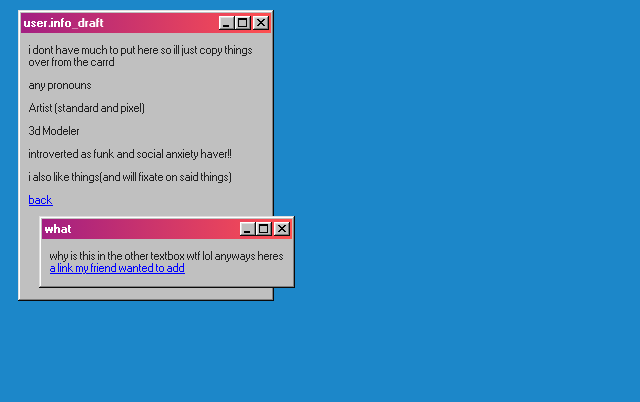
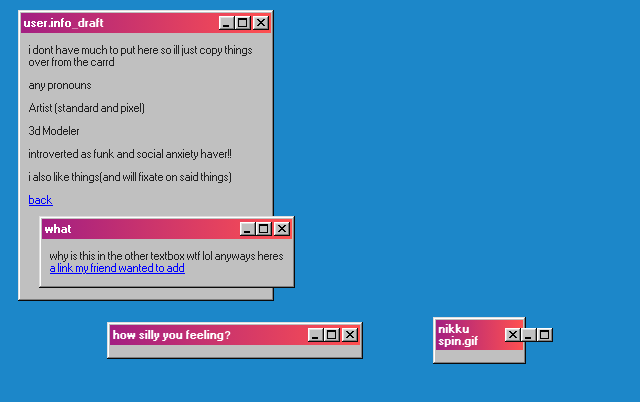
Before and after one commit to Spacefruuit/spacefruuit-silly-site, a website: page me.html in a window 1280 px wide. Shown: the whole page, without its empty margins (0-640 px from the left). Drawn offline with Linux system fonts and the light colour scheme.

Commit message:
started on new me section

```diff
--- a/me.html
+++ b/me.html
@@ -42,7 +42,48 @@
        <div class="window-body">
        <p>why is this in the other textbox wtf lol anyways heres <a href="./bred.html">a link my friend wanted to add</a></p>
 
+        </div>
+  </div>
+  </div>
+  </div>
+  <div class="parent">
+    <div class="child">
+      <p>       </p>
+    </div>
+    <div class="child">
+  <div class="window" style="margin: 3px; width: 250px;">
+      <div class="title-bar">
+          <div class="title-bar-text">how silly you feeling?</div>
+          <div class="title-bar-controls">
+            <button aria-label="Minimize"></button>
+            <button aria-label="Maximize"></button>
+            <button aria-label="Close"></button>
+          </div>
+        </div>
 
+    <div class="window-body">
+      <p> </p>
+        </div>
+    </div>
+  </div>
+  <div class="child">
+  <div class="window" style="margin: 3px; width: 87px;">
+    <div class="title-bar">
+        <div class="title-bar-text">nikku spin.gif</div>
+        <div class="title-bar-controls">
+          <button aria-label="Close"></button>
+          <button aria-label="Minimize"></button>
+          <button aria-label="Maximize"></button>
+        </div>
+      </div>
+
+  <div class="window-body">
+    <p>
+
+    </p>
+  </div>
+</div>
+</div>
 
     </body>
     </html>
```
